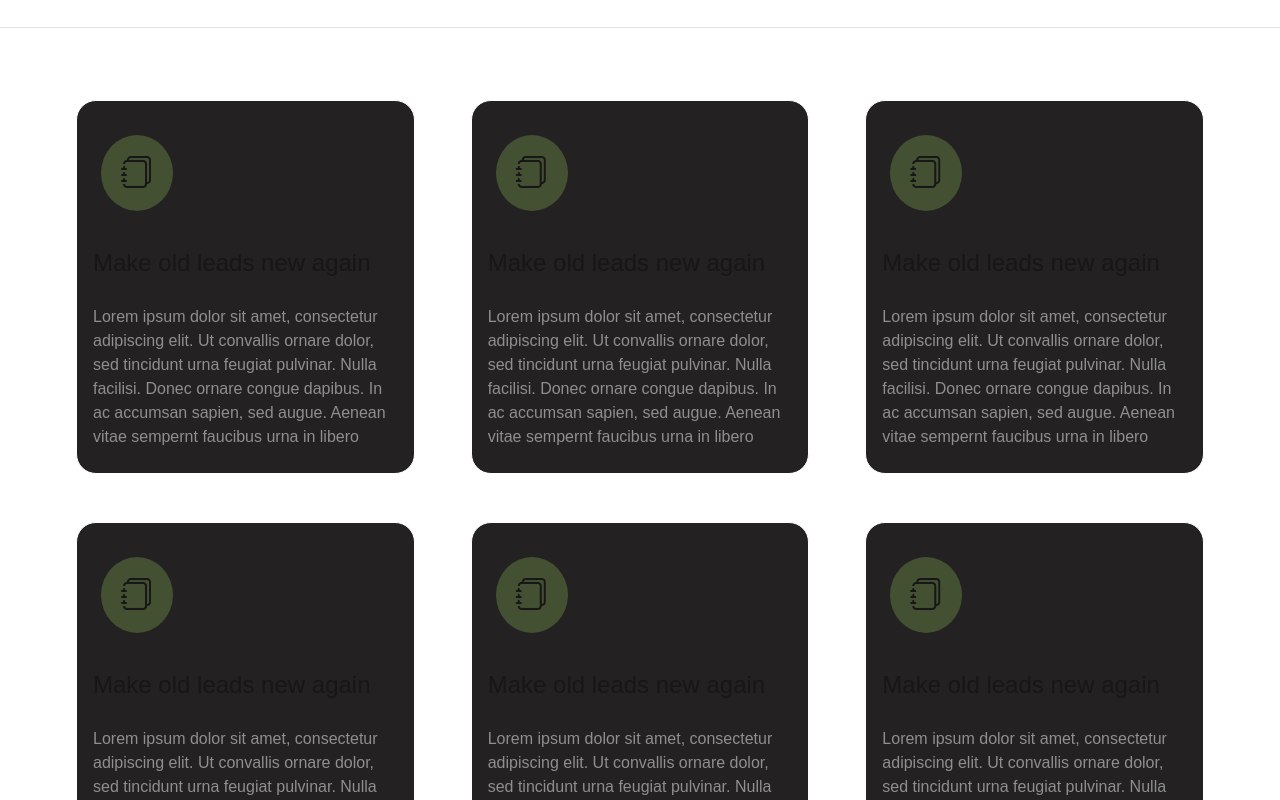
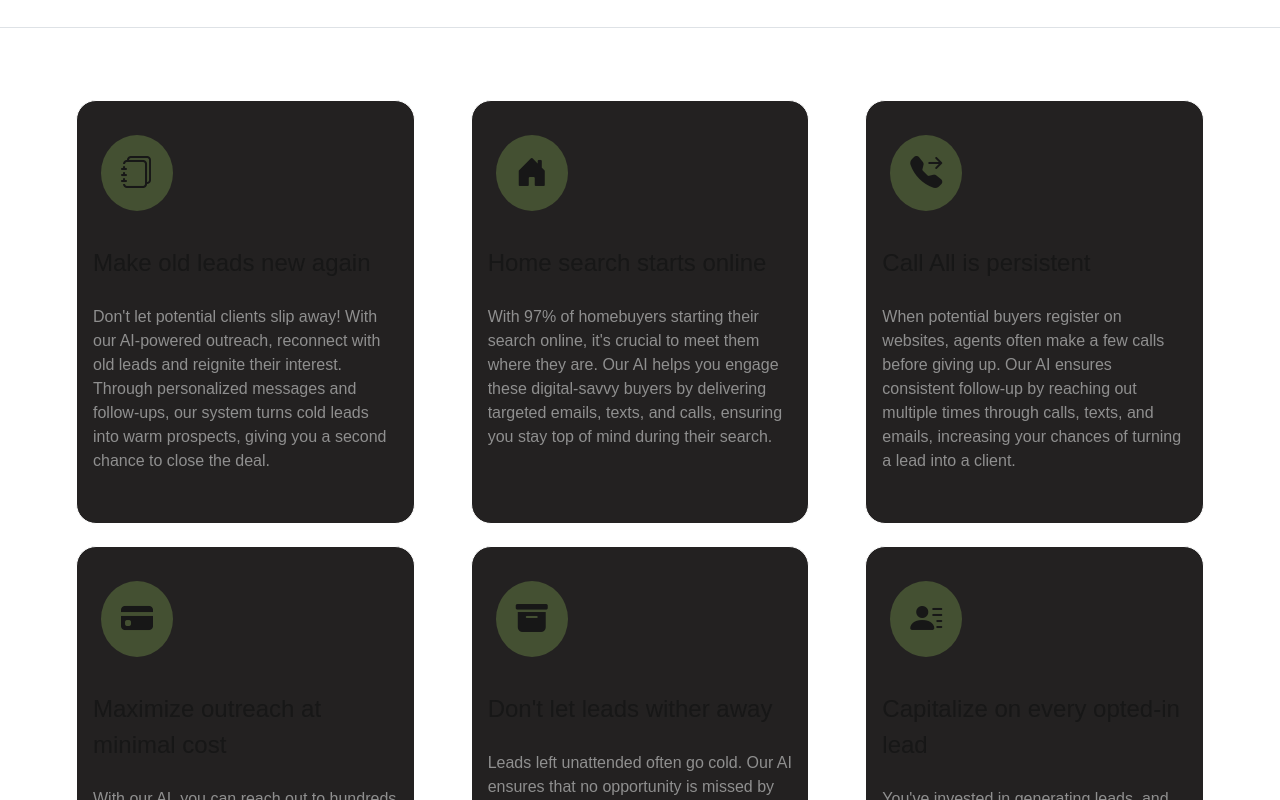
Before and after one commit to aditya-s3n/callall_website, a Next.js app: page /whatwedo in a window 1280 px wide. Shown: the part 420-1220 px from the top of the page. Built offline with nearby package versions, Linux system fonts and the light colour scheme.

Commit message:
add content for website

```diff
--- a/src/app/components/Faqs.tsx
+++ b/src/app/components/Faqs.tsx
@@ -11,7 +11,7 @@ function Faqs() {
                 </h2>
                 <div id="collapseOne" className="accordion-collapse collapse" data-bs-parent="#accordionExample">
                 <div className="accordion-body faq-body">
-                    Example text
+                    Absolutely! Call All is designed to optimize your lead outreach and conversion rates. By automating follow-ups, ensuring consistent engagement, and leveraging advanced AI techniques, it turns potential leads into actual clients, offering significant returns on your investment.
                 </div>
                 </div>
             </div>
@@ -23,7 +23,7 @@ function Faqs() {
                 </h2>
                 <div id="collapseTwo" className="accordion-collapse collapse" data-bs-parent="#accordionExample">
                 <div className="accordion-body faq-body">
-                    example text
+                    Call All uses advanced AI technology to streamline and enhance your lead outreach. It automates the process of making calls, sending texts, and dispatching emails, ensuring consistent and personalized communication with leads. The AI continuously engages with leads through empathetic objection handling and strategic marketing efforts, driving higher engagement and conversions.
                 </div>
                 </div>
             </div>
--- a/src/app/css/card.css
+++ b/src/app/css/card.css
@@ -2,7 +2,7 @@
     background-color: #232121;
     border: 1.5px solid;
     border-color: white;
-
+    height: 95%;
     border-radius: 20px;
     transition: color 0.15s ease-in-out, background-color 0.15s ease-in-out, border-color 0.15s ease-in-out;
 }
--- a/src/app/pricing/page.tsx
+++ b/src/app/pricing/page.tsx
@@ -31,7 +31,7 @@ function Pricing() {
                         <li className="text-detail nav-link my-2"><i className="bi bi-chat-dots-fill"></i> AI Chat bot</li>
                     </ul>
 
-                    <button className="btn header-btn nav-link m-auto w-50">Start Today</button>
+                    <a href="https://cal.com/courtneycarroll/test-callall.ai-phone-appoint"><button className="btn header-btn nav-link m-auto w-50">Start Today</button></a>
                 </div>
 
                 <div className="col my-4 mx-4">
@@ -42,13 +42,13 @@ function Pricing() {
                     <p>Pay as you go.</p>
 
                     <ul className="my-5">
-                        <li className="text-detail nav-link"><i className="bi bi-envelope-fill"></i> Unlimited Emails</li>
-                        <li className="text-detail nav-link my-2"><i className="bi bi-telephone-fill"></i> Unlimited Calls</li>
-                        <li className="text-detail nav-link"><i className="bi bi-chat-left-fill"></i> Unlimited Texts</li>
-                        <li className="text-detail nav-link my-2"><i className="bi bi-chat-dots-fill"></i> AI Chat bot</li>
+                        <li className="text-detail nav-link"><i className="bi bi-box-arrow-right"></i> Custom campaigns</li>
+                        <li className="text-detail nav-link my-2"><i className="bi bi-telephone-plus-fill"></i> Live support</li>
+                        <li className="text-detail nav-link"><i className="bi bi-tools"></i> Tailored AI sales calls</li>
+                        <li className="text-detail nav-link my-2"><i className="bi bi-plus-circle-fill"></i> Much more...</li>
                     </ul>
 
-                    <button className="btn header-btn nav-link m-auto w-50">Contact Sales</button>
+                    <a href="https://cal.com/courtneycarroll/test-callall.ai-phone-appoint"><button className="btn header-btn nav-link m-auto w-50">Contact Sales</button></a>
                 </div>
             </div>
 
--- a/src/app/whatwedo/page.tsx
+++ b/src/app/whatwedo/page.tsx
@@ -39,24 +39,24 @@ function WhatWeDo() {
                     <div className="col">
                         <Card
                             title={"Make old leads new again"}
-                            text={"Lorem ipsum dolor sit amet, consectetur adipiscing elit. Ut convallis ornare dolor, sed tincidunt urna feugiat pulvinar. Nulla facilisi. Donec ornare congue dapibus. In ac accumsan sapien, sed augue. Aenean vitae sempernt faucibus urna in libero "}
+                            text={"Don't let potential clients slip away! With our AI-powered outreach, reconnect with old leads and reignite their interest. Through personalized messages and follow-ups, our system turns cold leads into warm prospects, giving you a second chance to close the deal."}
                             icon={"bi-journals"}
                         />
                     </div>
 
                     <div className="col">
                         <Card
-                            title={"Make old leads new again"}
-                            text={"Lorem ipsum dolor sit amet, consectetur adipiscing elit. Ut convallis ornare dolor, sed tincidunt urna feugiat pulvinar. Nulla facilisi. Donec ornare congue dapibus. In ac accumsan sapien, sed augue. Aenean vitae sempernt faucibus urna in libero "}
-                            icon={"bi-journals"}
+                            title={"Home search starts online"}
+                            text={"With 97% of homebuyers starting their search online, it's crucial to meet them where they are. Our AI helps you engage these digital-savvy buyers by delivering targeted emails, texts, and calls, ensuring you stay top of mind during their search."}
+                            icon={"bi-house-door-fill"}
                         />
                     </div>
 
                     <div className="col">
                         <Card
-                            title={"Make old leads new again"}
-                            text={"Lorem ipsum dolor sit amet, consectetur adipiscing elit. Ut convallis ornare dolor, sed tincidunt urna feugiat pulvinar. Nulla facilisi. Donec ornare congue dapibus. In ac accumsan sapien, sed augue. Aenean vitae sempernt faucibus urna in libero "}
-                            icon={"bi-journals"}
+                            title={"Call All is persistent"}
+                            text={"When potential buyers register on websites, agents often make a few calls before giving up. Our AI ensures consistent follow-up by reaching out multiple times through calls, texts, and emails, increasing your chances of turning a lead into a client."}
+                            icon={"bi-telephone-forward-fill"}
                         />
                     </div>
                 </div>
@@ -64,25 +64,25 @@ function WhatWeDo() {
                 <div className="row m-0">
                     <div className="col">
                         <Card
-                            title={"Make old leads new again"}
-                            text={"Lorem ipsum dolor sit amet, consectetur adipiscing elit. Ut convallis ornare dolor, sed tincidunt urna feugiat pulvinar. Nulla facilisi. Donec ornare congue dapibus. In ac accumsan sapien, sed augue. Aenean vitae sempernt faucibus urna in libero "}
-                            icon={"bi-journals"}
+                            title={"Maximize outreach at minimal cost"}
+                            text={"With our AI, you can reach out to hundreds of potential clients for just pennies per lead. Our automated system ensures efficient, cost-effective follow-up, allowing you to engage more leads without breaking the bank."}
+                            icon={"bi-credit-card-fill"}
                         />
                     </div>
 
                     <div className="col">
                         <Card
-                            title={"Make old leads new again"}
-                            text={"Lorem ipsum dolor sit amet, consectetur adipiscing elit. Ut convallis ornare dolor, sed tincidunt urna feugiat pulvinar. Nulla facilisi. Donec ornare congue dapibus. In ac accumsan sapien, sed augue. Aenean vitae sempernt faucibus urna in libero "}
-                            icon={"bi-journals"}
+                            title={"Don't let leads wither away"}
+                            text={"Leads left unattended often go cold. Our AI ensures that no opportunity is missed by continuously engaging leads through personalized outreach, keeping them active and interested until they're ready to take the next step."}
+                            icon={"bi-archive-fill"}
                         />
                     </div>
 
                     <div className="col">
                         <Card
-                            title={"Make old leads new again"}
-                            text={"Lorem ipsum dolor sit amet, consectetur adipiscing elit. Ut convallis ornare dolor, sed tincidunt urna feugiat pulvinar. Nulla facilisi. Donec ornare congue dapibus. In ac accumsan sapien, sed augue. Aenean vitae sempernt faucibus urna in libero "}
-                            icon={"bi-journals"}
+                            title={"Capitalize on every opted-in lead"}
+                            text={"You've invested in generating leads, and they've opted in. 1 in 10 will buy each year. Our AI ensures you stay connected with all leads through regular, personalized outreach, maximizing your chances of closing more deals annually."}
+                            icon={"bi-person-lines-fill"}
                         />
                     </div>
                 </div>
```
Also changed, not shown: src/app/howitworks/page.tsx (+15 -15 lines).
